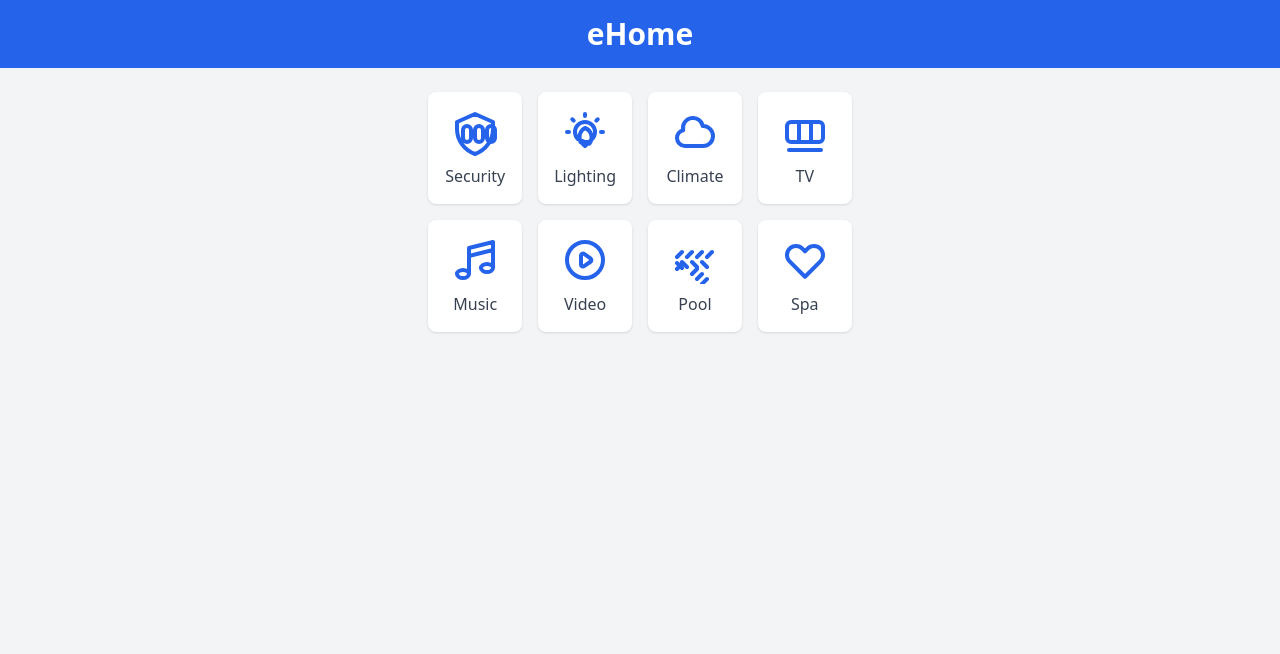
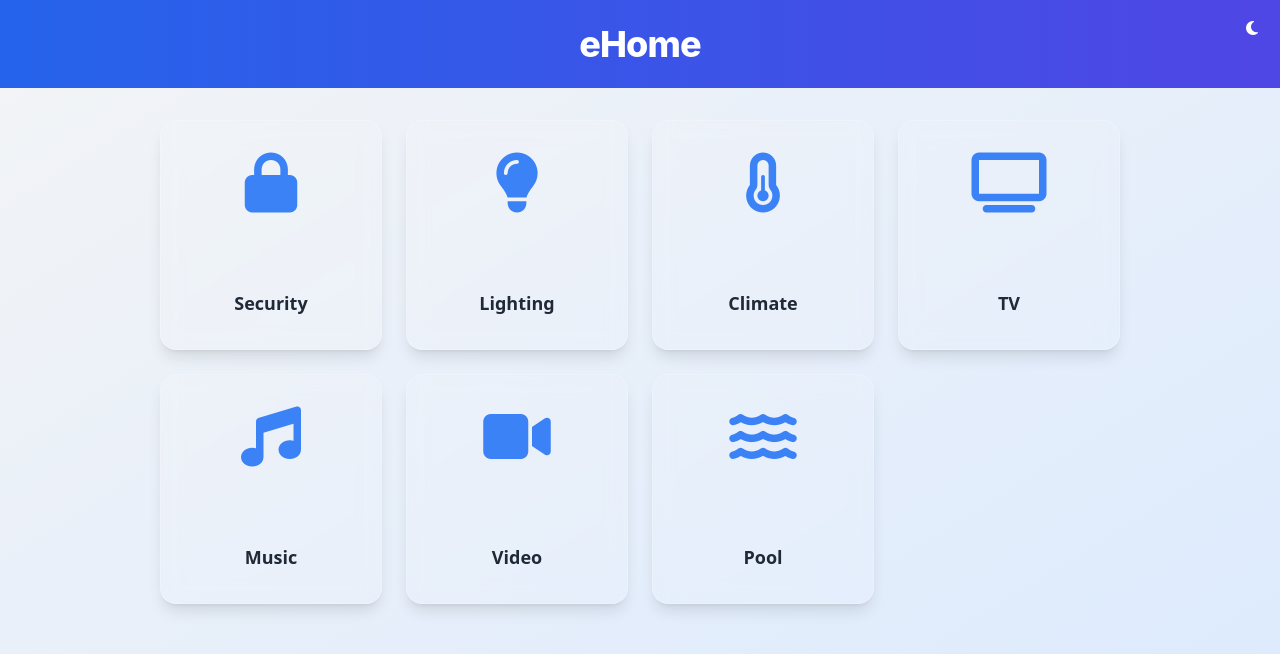
Before and after one commit to agorman1017-lgtm/eHome, a plain HTML site: page index.html in a window 1280 px wide. Drawn offline with nearby package versions, Linux system fonts and the light colour scheme.

Commit message:
Update index.html

```diff
--- a/index.html
+++ b/index.html
@@ -4,81 +4,75 @@
   <meta charset="UTF-8">
   <meta name="viewport" content="width=device-width, initial-scale=1.0">
   <title>eHome Smart App Launcher</title>
+  <link rel="stylesheet" href="https://cdnjs.cloudflare.com/ajax/libs/font-awesome/6.4.2/css/all.min.css">
   <script src="https://cdn.tailwindcss.com"></script>
+  <style>
+    .glass-effect {
+      background: rgba(255, 255, 255, 0.1);
+      backdrop-filter: blur(10px);
+      -webkit-backdrop-filter: blur(10px);
+      border: 1px solid rgba(255, 255, 255, 0.2);
+    }
+    .dark .glass-effect {
+      background: rgba(0, 0, 0, 0.2);
+      border: 1px solid rgba(255, 255, 255, 0.3);
+    }
+    .icon-hover:hover i {
+      transform: scale(1.2);
+      transition: transform 0.3s ease;
+    }
+  </style>
 </head>
-<body class="bg-gray-100 min-h-screen flex flex-col items-center justify-start">
-  <header class="w-full bg-blue-600 text-white text-center py-4">
-    <h1 class="text-3xl font-bold">eHome</h1>
+<body class="bg-gradient-to-br from-gray-100 to-blue-100 dark:from-gray-800 dark:to-blue-900 min-h-screen flex flex-col items-center justify-start transition-colors duration-300">
+  <header class="w-full bg-gradient-to-r from-blue-600 to-indigo-600 text-white text-center py-6 relative">
+    <h1 class="text-4xl font-extrabold tracking-tight" style="font-family: 'Inter', sans-serif;">eHome</h1>
+    <button id="theme-toggle" class="absolute top-4 right-4 text-white hover:text-yellow-300 focus:outline-none">
+      <i class="fas fa-moon w-6 h-6"></i>
+    </button>
   </header>
-  <main class="grid grid-cols-2 sm:grid-cols-3 md:grid-cols-4 gap-4 p-6 max-w-4xl">
-    <button onclick="openApp('Security')" class="flex flex-col items-center p-4 bg-white rounded-lg shadow hover:bg-blue-50">
-      <svg class="w-12 h-12 text-blue-600" fill="none" stroke="currentColor" viewBox="0 0 24 24" xmlns="http://www.w3.org/2000/svg">
-        <path stroke-linecap="round" stroke-linejoin="round" stroke-width="2" d="M12 11c0-1.1.9-2 2-2s2 .9 2 2v4c0 1.1-.9 2-2 2s-2-.9-2-2v-4zm-6 0c0-1.1.9-2 2-2s2 .9 2 2v4c0 1.1-.9 2-2 2s-2-.9-2-2v-4zm12 0c0-1.1.9-2 2-2s2 .9 2 2v4c0 1.1-.9 2-2 2s-2-.9-2-2v-4zM12 3l9 4v3.5c0 5.5-3.5 10.5-9 12.5-5.5-2-9-7-9-12.5V7l9-4z"></path>
-      </svg>
-      <span class="mt-2 text-gray-700 font-medium">Security</span>
+  <main class="grid grid-cols-2 sm:grid-cols-3 md:grid-cols-4 gap-6 p-8 max-w-5xl w-full">
+    <button onclick="openApp('Security')" class="flex flex-col items-center p-8 glass-effect rounded-2xl shadow-lg hover:shadow-xl icon-hover transition-all duration-300">
+      <i class="fas fa-lock w-32 h-32 text-6xl text-blue-500 dark:text-blue-300 max-w-full"></i>
+      <span class="mt-2 text-lg text-gray-800 dark:text-gray-200 font-semibold">Security</span>
     </button>
-    <button onclick="openApp('Lighting')" class="flex flex-col items-center p-4 bg-white rounded-lg shadow hover:bg-blue-50">
-      <svg class="w-12 h-12 text-blue-600" fill="none" stroke="currentColor" viewBox="0 0 24 24" xmlns="http://www.w3.org/2000/svg">
-        <path stroke-linecap="round" stroke-linejoin="round" stroke-width="2" d="M9.663 17h4.674M12 3v1m6.364 1.636l-.707.707M21 12h-1M4 12H3m3.343-5.657l-.707-.707m2.828 9.9a5 5 0 117.072 0L12 19l-2.121-2.121A5 5 0 0112 10a5 5 0 012.121 7.879z"></path>
-      </svg>
-      <span class="mt-2 text-gray-700 font-medium">Lighting</span>
+    <button onclick="openApp('Lighting')" class="flex flex-col items-center p-8 glass-effect rounded-2xl shadow-lg hover:shadow-xl icon-hover transition-all duration-300">
+      <i class="fas fa-lightbulb w-32 h-32 text-6xl text-blue-500 dark:text-blue-300 max-w-full"></i>
+      <span class="mt-2 text-lg text-gray-800 dark:text-gray-200 font-semibold">Lighting</span>
     </button>
-    <button onclick="openApp('Climate')" class="flex flex-col items-center p-4 bg-white rounded-lg shadow hover:bg-blue-50">
-      <svg class="w-12 h-12 text-blue-600" fill="none" stroke="currentColor" viewBox="0 0 24 24" xmlns="http://www.w3.org/2000/svg">
-        <path stroke-linecap="round" stroke-linejoin="round" stroke-width="2" d="M3 15a4 4 0 004 4h9a5 5 0 10-.1-9.999 5.002 5.002 0 10-9.78 2.096A4.001 4.001 0 003 15z"></path>
-      </svg>
-      <span class="mt-2 text-gray-700 font-medium">Climate</span>
+    <button onclick="openApp('Climate')" class="flex flex-col items-center p-8 glass-effect rounded-2xl shadow-lg hover:shadow-xl icon-hover transition-all duration-300">
+      <i class="fas fa-thermometer-half w-32 h-32 text-6xl text-blue-500 dark:text-blue-300 max-w-full"></i>
+      <span class="mt-2 text-lg text-gray-800 dark:text-gray-200 font-semibold">Climate</span>
     </button>
-    <button onclick="openApp('TV')" class="flex flex-col items-center p-4 bg-white rounded-lg shadow hover:bg-blue-50">
-      <svg class="w-12 h-12 text-blue-600" fill="none" stroke="currentColor" viewBox="0 0 24 24" xmlns="http://www.w3.org/2000/svg">
-        <path stroke-linecap="round" stroke-linejoin="round" stroke-width="2" d="M9 17V7h6v10H9zm7 4H8m-4 0h16M5 7h14a2 2 0 012 2v6a2 2 0 01-2 2H5a2 2 0 01-2-2V9a2 2 0 012-2z"></path>
-      </svg>
-      <span class="mt-2 text-gray-700 font-medium">TV</span>
+    <button onclick="openApp('TV')" class="flex flex-col items-center p-8 glass-effect rounded-2xl shadow-lg hover:shadow-xl icon-hover transition-all duration-300">
+      <i class="fas fa-tv w-32 h-32 text-6xl text-blue-500 dark:text-blue-300 max-w-full"></i>
+      <span class="mt-2 text-lg text-gray-800 dark:text-gray-200 font-semibold">TV</span>
     </button>
-    <button onclick="openApp('Music')" class="flex flex-col items-center p-4 bg-white rounded-lg shadow hover:bg-blue-50">
-      <svg class="w-12 h-12 text-blue-600" fill="none" stroke="currentColor" viewBox="0 0 24 24" xmlns="http://www.w3.org/2000/svg">
-        <path stroke-linecap="round" stroke-linejoin="round" stroke-width="2" d="M9 19V6l12-3v13M9 19c0 1.105-1.343 2-3 2s-3-.895-3-2 1.343-2 3-2 3 .895 3 2zm12-3c0 1.105-1.343 2-3 2s-3-.895-3-2 1.343-2 3-2 3 .895 3 2zM9 10l12-3"></path>
-      </svg>
-      <span class="mt-2 text-gray-700 font-medium">Music</span>
+    <button onclick="openApp('Music')" class="flex flex-col items-center p-8 glass-effect rounded-2xl shadow-lg hover:shadow-xl icon-hover transition-all duration-300">
+      <i class="fas fa-music w-32 h-32 text-6xl text-blue-500 dark:text-blue-300 max-w-full"></i>
+      <span class="mt-2 text-lg text-gray-800 dark:text-gray-200 font-semibold">Music</span>
     </button>
-    <button onclick="openApp('Video')" class="flex flex-col items-center p-4 bg-white rounded-lg shadow hover:bg-blue-50">
-      <svg class="w-12 h-12 text-blue-600" fill="none" stroke="currentColor" viewBox="0 0 24 24" xmlns="http://www.w3.org/2000/svg">
-        <path stroke-linecap="round" stroke-linejoin="round" stroke-width="2" d="M14.752 11.168l-3.197-2.2A1 1 0 0010 9.768v4.464a1 1 0 001.555.832l3.197-2.2a1 1 0 000-1.664z"></path>
-        <path stroke-linecap="round" stroke-linejoin="round" stroke-width="2" d="M21 12a9 9 0 11-18 0 9 9 0 0118 0z"></path>
-      </svg>
-      <span class="mt-2 text-gray-700 font-medium">Video</span>
+    <button onclick="openApp('Video')" class="flex flex-col items-center p-8 glass-effect rounded-2xl shadow-lg hover:shadow-xl icon-hover transition-all duration-300">
+      <i class="fas fa-video w-32 h-32 text-6xl text-blue-500 dark:text-blue-300 max-w-full"></i>
+      <span class="mt-2 text-lg text-gray-800 dark:text-gray-200 font-semibold">Video</span>
     </button>
-    <button onclick="openApp('Pool')" class="flex flex-col items-center p-4 bg-white rounded-lg shadow hover:bg-blue-50">
-      <svg class="w-12 h-12 text-blue-600" fill="none" stroke="currentColor" viewBox="0 0 24 24" xmlns="http://www.w3.org/2000/svg">
-        <path stroke-linecap="round" stroke-linejoin="round" stroke-width="2" d="M3 13.5l2.5 2.5M3 10.5l2.5-2.5m0 5l2.5 2.5m0-5l2.5-2.5m0 5l2.5 2.5m0-5l2.5-2.5m0 5l2.5 2.5m0-5l2.5-2.5M3 16.5l2.5-2.5m5 5l2.5-2.5m0 5l2.5-2.5m0 5l2.5-2.5"></path>
-      </svg>
-      <span class="mt-2 text-gray-700 font-medium">Pool</span>
-    </button>
-    <button onclick="openApp('Spa')" class="flex flex-col items-center p-4 bg-white rounded-lg shadow hover:bg-blue-50">
-      <svg class="w-12 h-12 text-blue-600" fill="none" stroke="currentColor" viewBox="0 0 24 24" xmlns="http://www.w3.org/2000/svg">
-        <path stroke-linecap="round" stroke-linejoin="round" stroke-width="2" d="M4.318 6.318a4.5 4.5 0 000 6.364L12 20.364l7.682-7.682a4.5 4.5 0 00-6.364-6.364L12 7.636l-1.318-1.318a4.5 4.5 0 00-6.364 0z"></path>
-      </svg>
-      <span class="mt-2 text-gray-700 font-medium">Spa</span>
+    <button onclick="openApp('Pool')" class="flex flex-col items-center p-8 glass-effect rounded-2xl shadow-lg hover:shadow-xl icon-hover transition-all duration-300">
+      <i class="fas fa-water w-32 h-32 text-6xl text-blue-500 dark:text-blue-300 max-w-full"></i>
+      <span class="mt-2 text-lg text-gray-800 dark:text-gray-200 font-semibold">Pool</span>
     </button>
   </main>
   <script>
-  function openApp(appName) {
-  const appLinks = {
-    'Security': 'alarmcom:',
-    'Lighting': 'https://apps.apple.com/us/app/lutron-app/id886753021',
-    'Climate': 'nestmobile:',
-    'TV': 'http://smarttv.local/control', // Example TV API
-    'Music': 'sonos:',
-    'Video': 'unifi-protect:',
-    'Pool': 'pentair pool:',
-    'Spa': 'http://spacontroller.local/api' // Example spa API
-  };
-  if (appLinks[appName]) {
-    window.location.href = appLinks[appName]; // Redirect to app or API
-  } else {
-    alert(`No link configured for ${appName}`);
-  }
-}
+    function openApp(appName) {
+      alert(`Opening ${appName} app...`);
+    }
+
+    const toggleButton = document.getElementById('theme-toggle');
+    const htmlElement = document.documentElement;
+
+    toggleButton.addEventListener('click', () => {
+      htmlElement.classList.toggle('dark');
+      const isDark = htmlElement.classList.contains('dark');
+      toggleButton.innerHTML = `<i class="fas ${isDark ? 'fa-sun' : 'fa-moon'} w-6 h-6"></i>`;
+    });
   </script>
 </body>
 </html>
```
